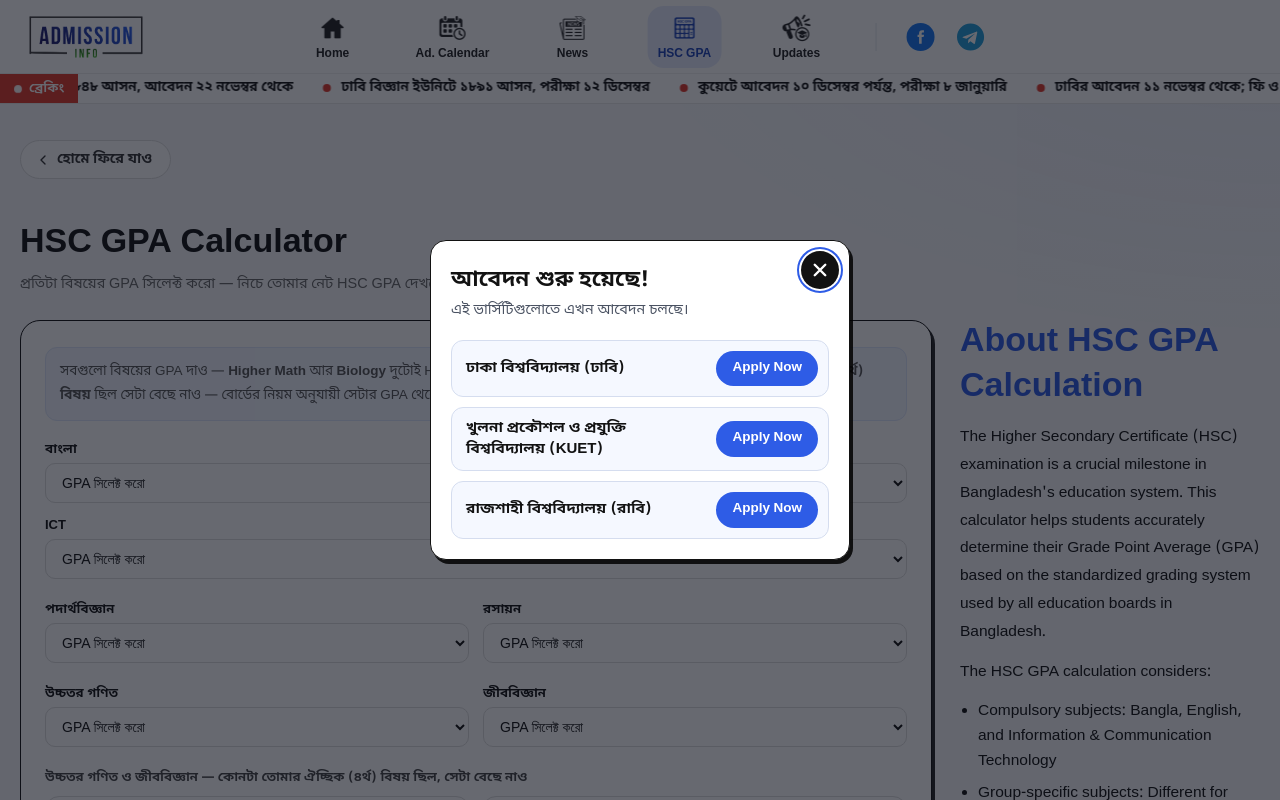
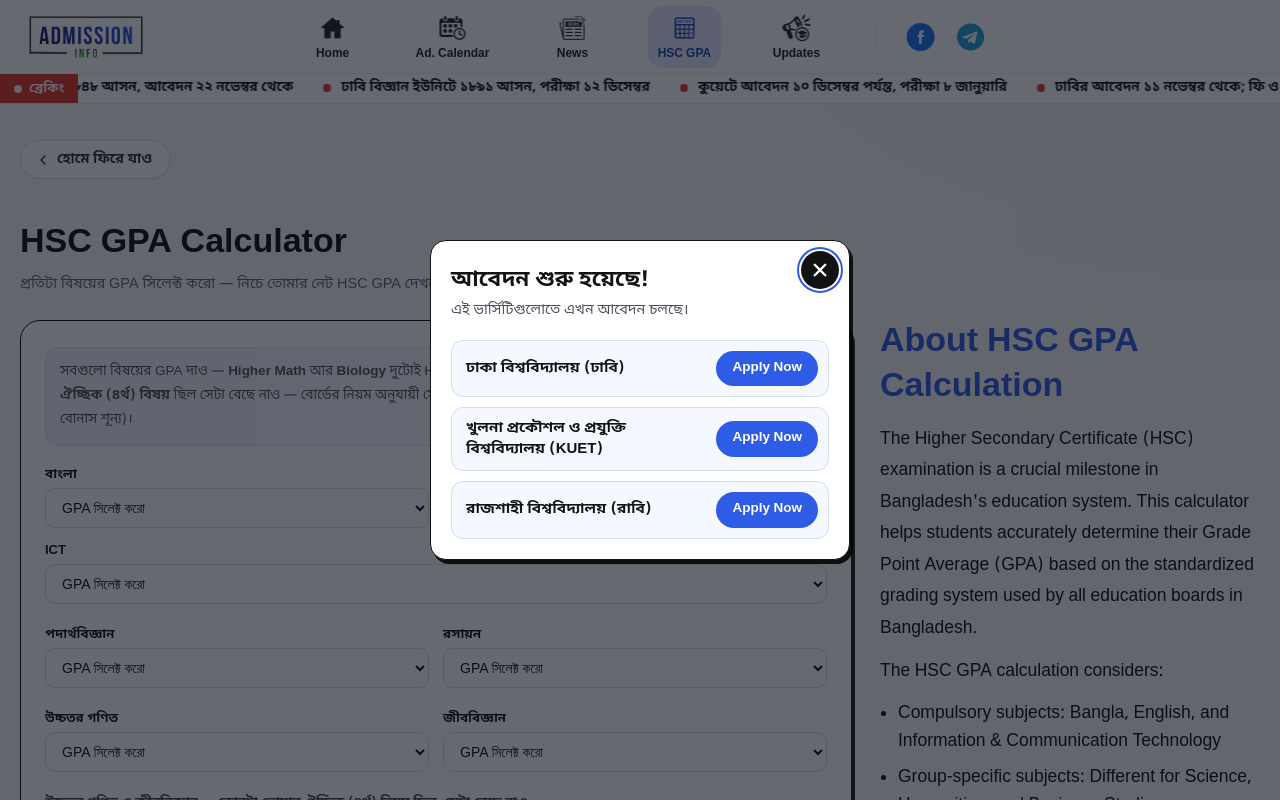
Before and after one commit to nishat-jihad/Admission-info, a Next.js app in the folder chance-hobe-ki/: page /hsc-gpa-calculator in a window 1280 px wide. Shown: the top 800 px of the page. Built offline with nearby package versions, Linux system fonts and the light colour scheme.

Commit message:
Update globals.css

```diff
--- a/chance-hobe-ki/src/app/globals.css
+++ b/chance-hobe-ki/src/app/globals.css
@@ -1365,21 +1365,23 @@ nav.nav-links a.nav-icon-link.active .nav-label {
 }
 .hsc-layout {
   display: flex;
-  align-items: flex-start;
+  align-items: stretch;
   gap: 28px;
 }
+/* বাঁয়ে: ক্যালকুলেটর বক্স + তার নিচে গ্রেডিং স্কেল (একই চওড়া) */
+.hsc-left-col {
+  flex: 1 1 680px;
+  min-width: 0;
+}
 .hsc-main-card {
-  flex: 1 1 680px;
-  margin-bottom: 0;
-}
+  margin-bottom: 20px;
+}
+.hsc-grading-block {
+  width: 100%;
+}
+/* ডানে: About — বাঁয়ের পুরো উচ্চতা জুড়ে, লেখা একটু বড় */
 .hsc-grading-panel {
-  flex: 0 0 300px;
-  position: sticky;
-  top: 20px;
-}
-.hsc-grading-mobile {
-  display: block;
-  margin: 18px 0 4px;
+  flex: 0 0 380px;
 }
 .grading-panel-title {
   font-weight: 700;
@@ -1398,9 +1400,10 @@ nav.nav-links a.nav-icon-link.active .nav-label {
 }
 .grading-table th,
 .grading-table td {
-  padding: 10px 12px;
+  padding: 5px 10px;
   text-align: center;
   font-size: 13.5px;
+  line-height: 1.35;
   border-bottom: 1px solid #eee;
 }
 .grading-table th {
@@ -1414,6 +1417,10 @@ nav.nav-links a.nav-icon-link.active .nav-label {
 @media (max-width: 900px) {
   .hsc-layout {
     flex-direction: column;
+  }
+  .hsc-left-col {
+    flex: none;
+    width: 100%;
   }
   .hsc-main-card {
     max-width: 100%;
@@ -1429,7 +1436,7 @@ nav.nav-links a.nav-icon-link.active .nav-label {
   margin-bottom: 14px;
 }
 .hsc-about-panel p {
-  font-size: 15.5px;
+  font-size: 17.5px;
   color: var(--black);
   line-height: 1.8;
   margin-bottom: 12px;
@@ -1442,7 +1449,7 @@ nav.nav-links a.nav-icon-link.active .nav-label {
   margin: 0;
 }
 .hsc-about-panel li {
-  font-size: 15.5px;
+  font-size: 17.5px;
   color: var(--black);
   line-height: 1.6;
 }
@@ -2780,9 +2787,7 @@ section.block h2 .circular-tag {
 .update-table {
   width: 100%;
   border-collapse: collapse;
-  border: 1px solid #e2e2e2;
-  border-radius: 8px;
-  overflow: hidden;
+  border: 1.5px solid #9aa3b2;
 }
 .update-table th {
   text-align: left;
@@ -2792,16 +2797,13 @@ section.block h2 .circular-tag {
   background: #eef1f6;
   color: var(--black);
   padding: 10px 14px;
-  border-bottom: 1.5px solid #e2e2e2;
+  border: 1px solid #9aa3b2;
 }
 .update-table td {
   padding: 9px 14px;
   font-size: 14px;
   color: #333;
-  border-bottom: 1px solid #ececec;
-}
-.update-table tr:last-child td {
-  border-bottom: none;
+  border: 1px solid #b8c0cc;
 }
 .update-table tr.row-white {
   background: #ffffff;
```
